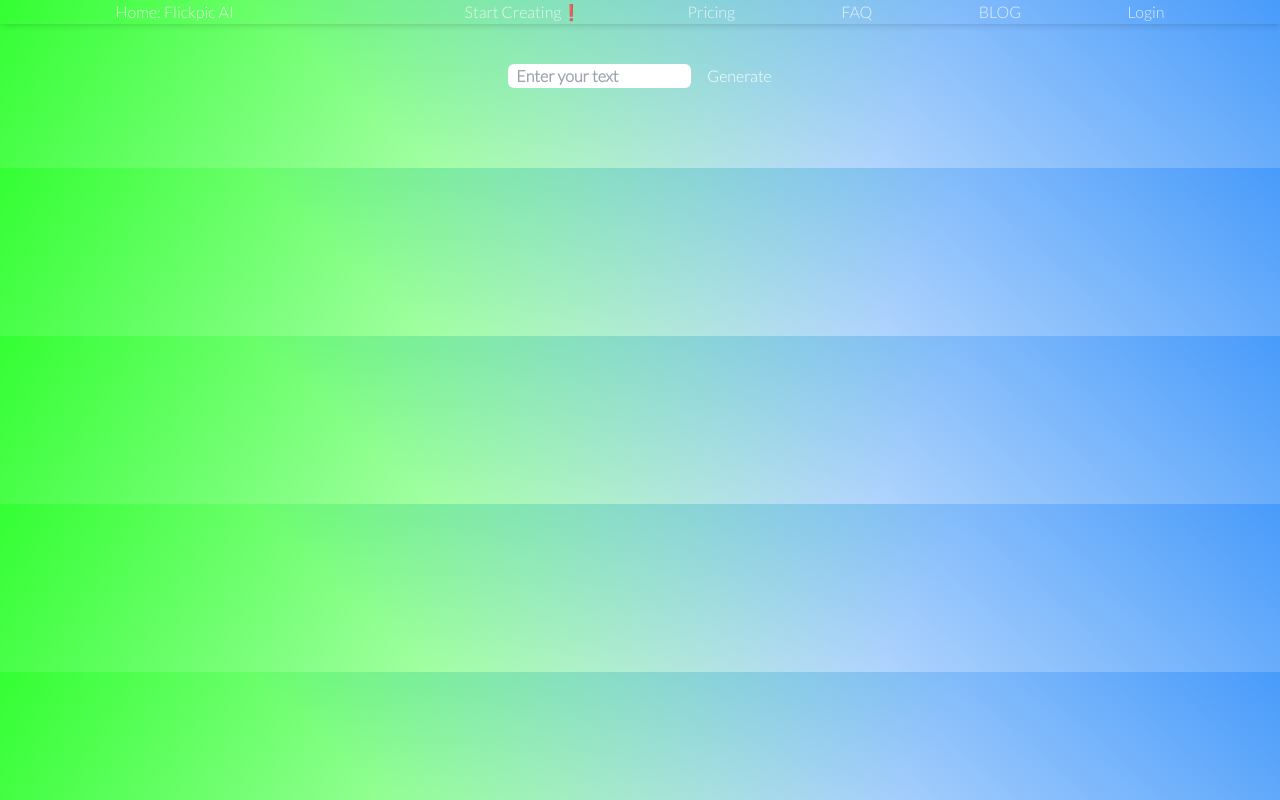
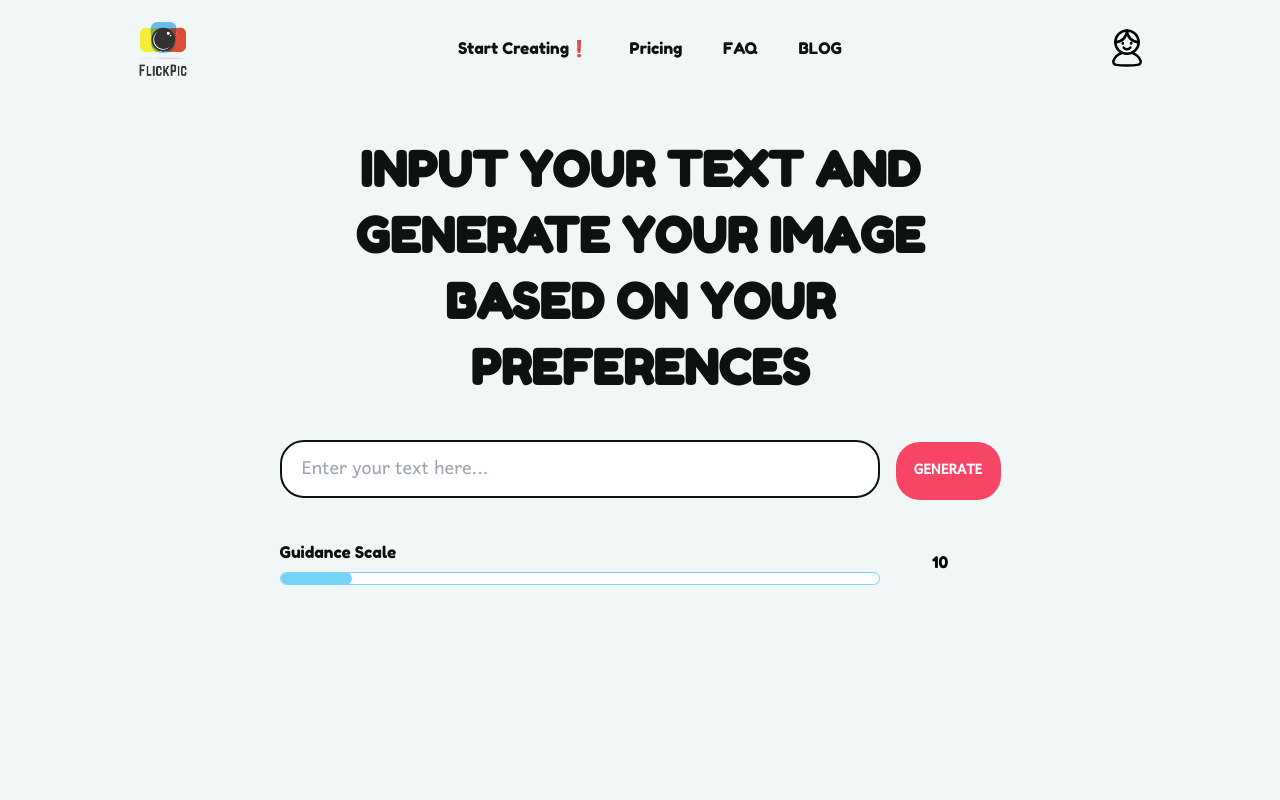
Before and after one commit to pbegovac/flickpic, a React (Create React App) app: page / in a window 1280 px wide. Shown: the top 800 px of the page. Built offline with nearby package versions, Linux system fonts and the light colour scheme.

Commit message:
Adding styles, and loader logic

```diff
--- /dev/null
+++ b/src/components/Footer/Footer.js
@@ -0,0 +1,9 @@
+const Footer = () => {
+  return (
+    <div className="h-42 bg-themeBlue flex justify-center items-center mt-10">
+      <p className="text-white font-Harmattan">Copyright &copy; Flickpic AI</p>
+    </div>
+  );
+};
+
+export default Footer;
--- a/src/components/Generator/GenerateImage.js
+++ b/src/components/Generator/GenerateImage.js
@@ -2,22 +2,30 @@ import { useState } from "react";
 import Images from "./Images";
 import swimming from "../../images/swimming.jpeg";
 import violin from "../../images/violin.jpeg";
+import GuidanceScale from "./GuidanceScale";
+import Loader from "./Loader";
 
 const GenerateImage = ({ onSubmit }) => {
   const [areImagesShown, setImagesAreShown] = useState(false);
   const [inputTextValue, setInputTextValue] = useState("");
-  const [inputGuidanceValue, setGuidanceValue] = useState(10);
   const [errorIsShown, setErrorIsShown] = useState(false);
+  const [showLoader, setLoaderIsShown] = useState(false);
 
   const submitHandler = (e) => {
     e.preventDefault();
-    setImagesAreShown(true);
 
     if (inputTextValue === "") {
       setErrorIsShown(true);
       setImagesAreShown(false);
       return;
-    } else setErrorIsShown(false);
+    } else {
+      setErrorIsShown(false);
+      setLoaderIsShown(true);
+      setTimeout(() => {
+        setImagesAreShown(true);
+        setLoaderIsShown(false);
+      }, 5000);
+    }
 
     const data = {
       valueText: inputTextValue,
@@ -27,29 +35,37 @@ const GenerateImage = ({ onSubmit }) => {
   };
 
   return (
-    <div className="pt-10">
-      <div className="flex justify-center items-start mb-20">
-        <form className="flex flex-col" onSubmit={submitHandler} noValidate>
+    <div className="h-full flex flex-col justify-start items-center pt-10">
+      <h2 className="text-textBlack font-bold text-5xl w-50 text-center leading-snug pb-10">
+        INPUT YOUR TEXT AND GENERATE YOUR IMAGE BASED ON YOUR PREFERENCES
+      </h2>
+      <form
+        className="flex flex-col items-center w-800"
+        onSubmit={submitHandler}
+        noValidate
+      >
         <div>
           <input
-              className="w-1000 h-40 rounded-md pl-2 outline-0 font-semibold"
+            className="w-600 h-58 text-inputTextColor text-2xl font-Harmattan rounded-3xl pl-5 outline-0 border-2 border-textBlack mr-4"
             type="text"
-              placeholder="Enter your text"
+            placeholder="Enter your text here..."
             onChange={(e) => setInputTextValue(e.target.value)}
           />
-            <button className="bg-nightTurquoise h-40 rounded w-150 ml-4 text-white hover:opacity-80 ">
-              Generate
+          <button className="bg-themeRed h-58 rounded-3xl text-lg w-105 font-Harmattan text-white hover:opacity-80 font-bold">
+            GENERATE
           </button>
         </div>
         {errorIsShown && (
-            <span className="py-2 text-red text-xs">
+          <p className=" w-721 py-4 text-errorRed text-xs">
             This field is required
-            </span>
+          </p>
         )}
       </form>
-      </div>
+      <GuidanceScale />
+      {showLoader && <Loader />}
+
       {areImagesShown && (
-        <div className="flex bg-pantone justify-around items-center">
+        <div className="flex w-full justify-around items-center mt-10">
           <Images src={swimming} alt="First" />
           <Images src={violin} alt="Second" />
         </div>
--- /dev/null
+++ b/src/components/Generator/GuidanceScale.js
@@ -0,0 +1,31 @@
+import { useState } from "react";
+
+const GuidanceScale = () => {
+  const [guidanceValue, setGuidanceValue] = useState(10);
+
+  return (
+    <div className="flex w-721 py-10">
+      <form className="flex flex-col items-start justify-end">
+        <label className="text-textBlack text-center pb-2" htmlFor="range">
+          Guidance Scale
+        </label>
+        <input
+          name="range"
+          type="range"
+          min="0"
+          max="100"
+          value={guidanceValue}
+          onChange={(e) => {
+            setGuidanceValue(e.target.value);
+          }}
+          className="range overflow-hidden bg-white w-600 rounded-3xl h-13 border appearance-none border-themeBlue"
+        />
+      </form>
+      <div className="w-full h-auto flex items-center justify-center">
+        <p>{guidanceValue}</p>
+      </div>
+    </div>
+  );
+};
+
+export default GuidanceScale;
--- /dev/null
+++ b/src/components/Generator/Loader.js
@@ -0,0 +1,11 @@
+const Loader = () => {
+  return (
+    <div className="my-32">
+      <div className="loading-spinner w-180 animate-spin-slower rounded-full h-180 flex justify-center items-center">
+        <div className="w-170 rounded-full h-170 bg-background"></div>
+      </div>
+    </div>
+  );
+};
+
+export default Loader;
--- a/src/components/SignUp/FormInput.js
+++ b/src/components/SignUp/FormInput.js
@@ -22,7 +22,9 @@ const FormInput = ({ label, onChange, errorMessage, id, ...inputProps }) => {
         }}
         focused={errorIsShown.toString()}
       />
-      <span className="hidden py-2 text-red w-400 text-sm">{errorMessage}</span>
+      <span className="hidden py-2 text-errorRed w-400 text-sm">
+        {errorMessage}
+      </span>
     </div>
   );
 };
--- a/src/components/SignUp/SignUp.js
+++ b/src/components/SignUp/SignUp.js
@@ -91,7 +91,7 @@ const SignUp = () => {
           <p className="text-lightgray underline cursor-pointer">
             Already have an account?
           </p>
-          <button className="bg-nightTurquoise h-40 rounded w-150 text-white hover:opacity-80 ">
+          <button className="bg-nightTurquoise h-40 rounded w-150 text-white hover:opacity-80">
             Sign Up
           </button>
         </div>
--- a/src/components/layout/Layout.js
+++ b/src/components/layout/Layout.js
@@ -1,10 +1,12 @@
 import MainNavigation from "../navigation/MainNavigation";
+import Footer from "../Footer/Footer";
 
 const Layout = ({ children }) => {
   return (
-    <div className="bg-pantone">
+    <div className="h-auto">
       <MainNavigation />
-      <main className="h-85">{children}</main>
+      <main className="min-h-screen">{children}</main>
+      <Footer />
     </div>
   );
 };
--- a/src/components/navigation/MainNavigation.js
+++ b/src/components/navigation/MainNavigation.js
@@ -1,5 +1,7 @@
 import { Link } from "react-router-dom";
 import { useState } from "react";
+import logo from "../../images/FlickPic.png";
+import IconSVG from "./iconSVG";
 
 const MainNavigation = () => {
   const [whenUserIsSignedOut, whenUserIsSignedIn] = useState(false);
@@ -13,12 +15,16 @@ const MainNavigation = () => {
   };
 
   return (
-    <header className="h-15 shadow-md w-header opacity-80  flex justify-around items-center">
-      <Link to="/home">
-        <p className="paragraph">Home: Flickpic AI</p>
+    <header className="h-12 flex justify-around items-center">
+      <Link to="/home" className="h-full flex justify-center items-center">
+        <img
+          src={logo}
+          className="h-70 bg-center hover:opacity-60"
+          alt="Flickpic logo"
+        />
       </Link>
-      <nav className="h-full flex items-center">
-        <ul className="h-full w-700 flex justify-between items-center">
+      <nav className="h-full w-30">
+        <ul className="h-full w-full flex justify-between items-center">
           <li>
             <p className="paragraph">
               <Link to="/">Start Creating❗</Link>
@@ -49,13 +55,15 @@ const MainNavigation = () => {
               </p>
             </li>
           )}
-          <p className="paragraph">
-            <Link to="/login" onClick={showLogout}>
-              Login
-            </Link>
-          </p>
         </ul>
       </nav>
+      <div>
+        <p className="paragraph">
+          <Link to="/login" onClick={showLogout}>
+            <IconSVG />
+          </Link>
+        </p>
+      </div>
     </header>
   );
 };
--- /dev/null
+++ b/src/components/navigation/iconSVG.js
@@ -0,0 +1,56 @@
+const IconSVG = () => {
+  return (
+    <svg
+      width="40"
+      height="40"
+      viewBox="0 0 48 48"
+      fill="none"
+      xmlns="http://www.w3.org/2000/svg"
+    >
+      <path
+        d="M38 17C38 24.732 31.732 31 24 31C16.268 31 10 24.732 10 17C10 9.26801 16.268 3 24 3C31.732 3 38 9.26801 38 17Z"
+        stroke="black"
+        stroke-width="3"
+        stroke-linecap="round"
+        stroke-linejoin="round"
+      />
+      <path
+        d="M18.3522 29.8135C13.2582 31.333 9.27568 34.85 7.71539 39.2543C6.86899 41.6435 8.62255 43.8908 11.132 44.2475C13.8298 44.6309 17.9873 44.9996 24.0005 44.9996C30.0136 44.9996 34.1712 44.6309 36.8689 44.2475C39.3784 43.8908 41.132 41.6435 40.2856 39.2543C38.7253 34.85 34.7428 31.333 29.6487 29.8135"
+        stroke="black"
+        stroke-width="3"
+        stroke-linecap="round"
+        stroke-linejoin="round"
+      />
+      <path
+        d="M38 17C30.268 17 24 10.732 24 3C24 10.732 17.732 17 10 17"
+        stroke="black"
+        stroke-width="3"
+        stroke-linecap="round"
+        stroke-linejoin="round"
+      />
+      <path
+        d="M28 23.5C26.25 26.1667 21.75 26.1667 20 23.5"
+        stroke="black"
+        stroke-width="3"
+        stroke-linecap="round"
+        stroke-linejoin="round"
+      />
+      <path
+        d="M19 18V18.5"
+        stroke="black"
+        stroke-width="3"
+        stroke-linecap="round"
+        stroke-linejoin="round"
+      />
+      <path
+        d="M29.001 18V18.5"
+        stroke="black"
+        stroke-width="3"
+        stroke-linecap="round"
+        stroke-linejoin="round"
+      />
+    </svg>
+  );
+};
+
+export default IconSVG;
--- a/src/index.css
+++ b/src/index.css
@@ -1,5 +1,7 @@
 @import url("https://fonts.googleapis.com/css2?family=Montserrat&display=swap");
 @import url("https://fonts.googleapis.com/css2?family=Lato:wght@300&display=swap");
+@import url("https://fonts.googleapis.com/css2?family=Fredoka+One&display=swap");
+@import url("https://fonts.googleapis.com/css2?family=Harmattan&display=swap");
 
 @tailwind base;
 @tailwind components;
@@ -12,23 +14,44 @@
 }
 
 body {
-  font-family: "Lato", "Montserrat", sans-serif;
-  background: linear-gradient(
-      222deg,
-      rgba(26, 130, 249, 0.8),
-      rgba(255, 0, 0, 0) 70.71%
-    ),
-    linear-gradient(121deg, rgba(0, 255, 0, 0.8), rgba(0, 255, 0, 0) 70.71%);
+  font-family: "Fredoka One", "Lato", "Montserrat", sans-serif;
+  background: #f1f6f7;
 }
 
 .paragraph {
-  @apply text-white hover:opacity-50;
+  @apply text-textBlack hover:opacity-60 font-thin;
 }
 
 input:invalid[focused="true"] {
-  border: 1px solid red;
+  border: 1px solid #ff9494;
 }
 
 input:invalid[focused="true"] ~ span {
   display: block;
 }
+
+.range::-webkit-slider-thumb {
+  -webkit-appearance: none;
+  border-radius: 1.5rem;
+  height: 0.813rem;
+  width: 0.813rem;
+  background: #77d2f7;
+  box-shadow: -600px 0 0 590px #77d2f7;
+  cursor: pointer;
+}
+
+@keyframes spinner {
+  0% {
+    transform: rotate(0deg);
+  }
+  100% {
+    transform: rotate(360deg);
+  }
+}
+.loading-spinner {
+  background: linear-gradient(
+    90deg,
+    rgba(247, 69, 101, 1) 0%,
+    rgba(241, 246, 247, 1) 60%
+  );
+}
--- a/src/pages/StartCreating.js
+++ b/src/pages/StartCreating.js
@@ -5,7 +5,7 @@ const StartCreating = () => {
     fetch("Lukin url");
   };
   return (
-    <div className="h-85">
+    <div>
       <GenerateImage onSubmit={addFormHandler} />
     </div>
   );
```
Also changed, not shown: src/components/Generator/Images.js (+15 -3 lines), 1 other file (tests, documents, lock files or other folders). Lines whose indentation alone changed are shown as unchanged.
